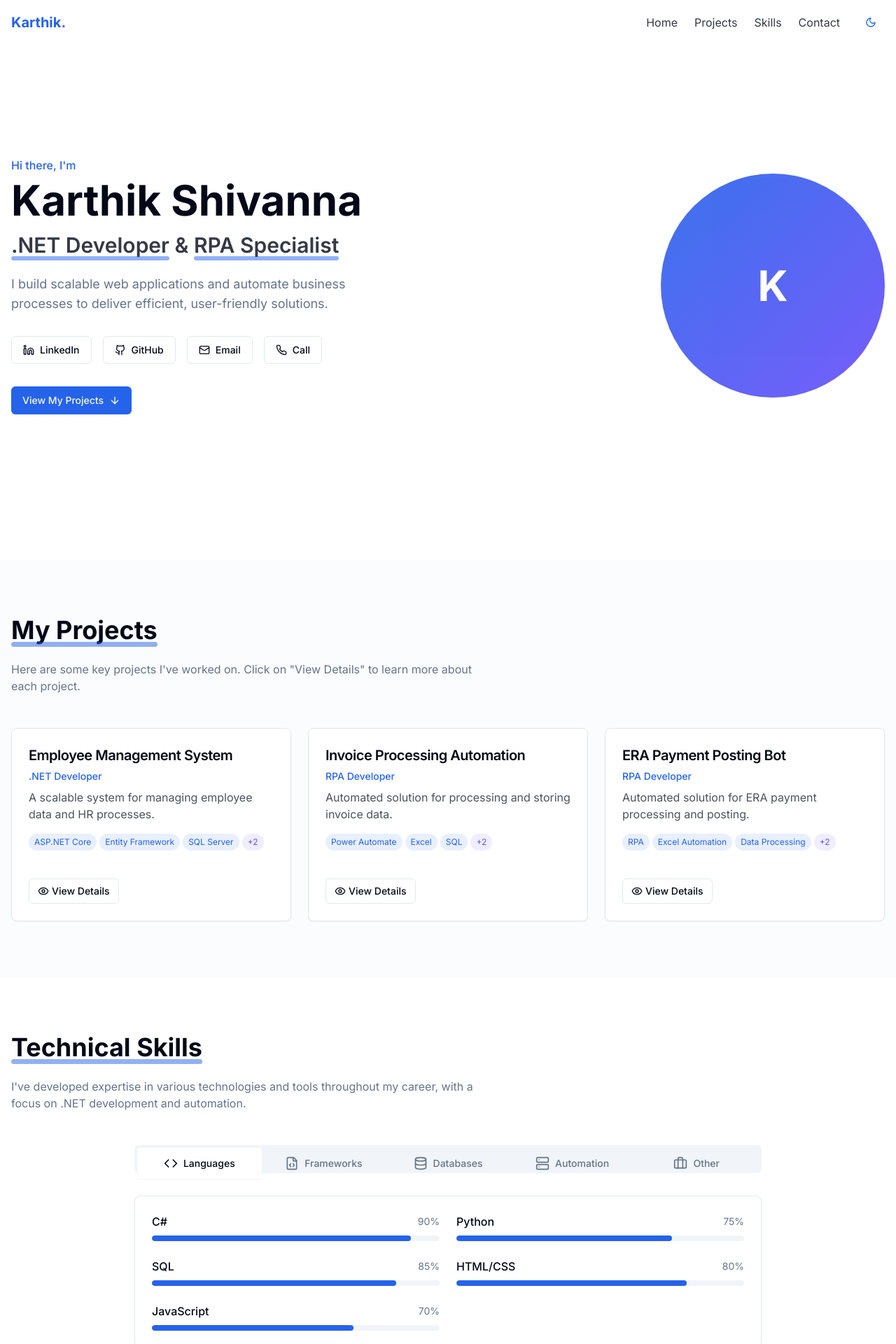
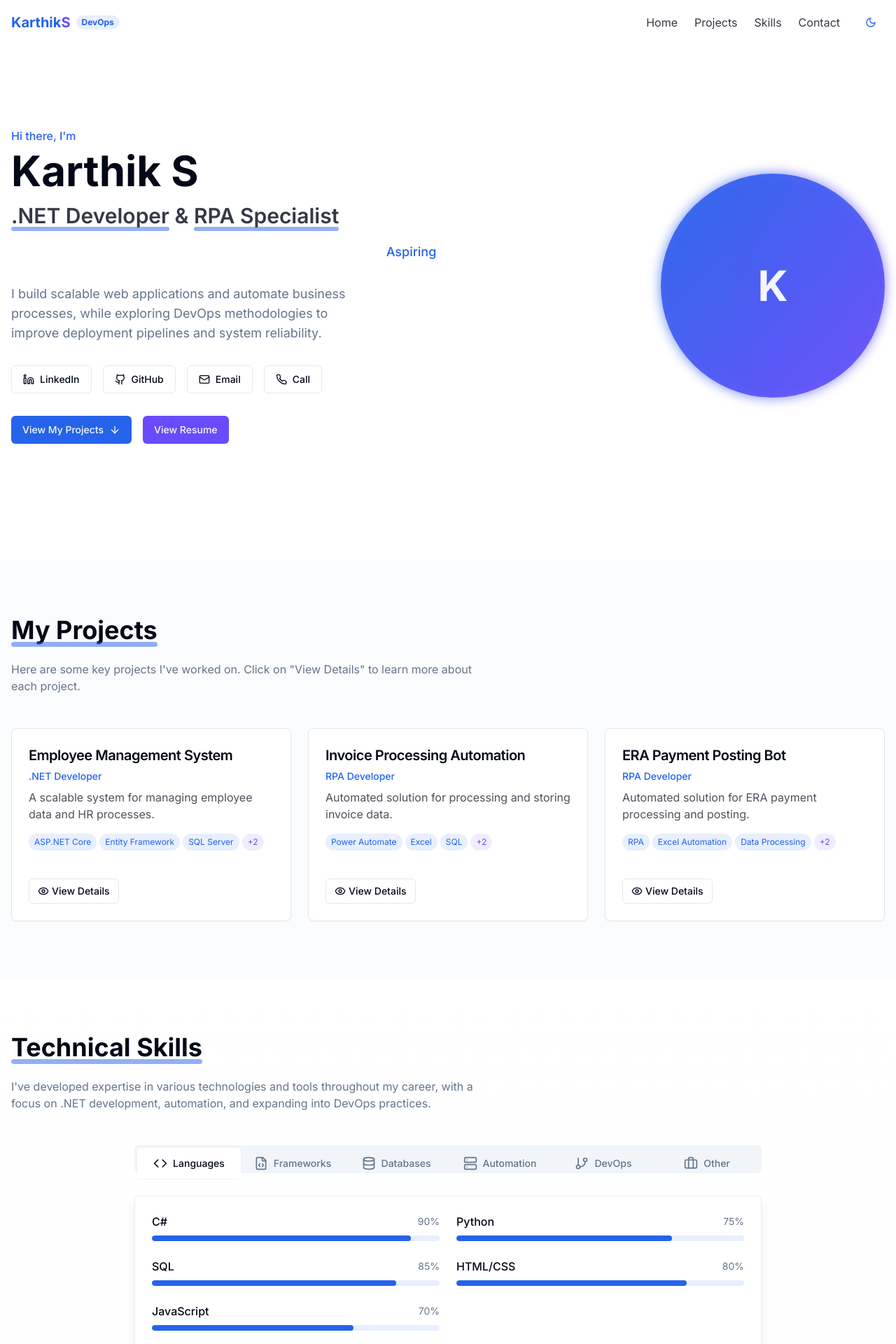
Before and after one commit to karthik0932/karthik0932, a React (Vite) app: page / in a window 1280 px wide. Shown: the top 1920 px of the page at 70% size. Built offline with nearby package versions, Linux system fonts and the light colour scheme.

Commit message:
Refactor: Improve UI and add new features
Implement hover effects, add a tagline, include DevOps skills, and improve responsiveness.

```diff
--- a/src/components/Hero.tsx
+++ b/src/components/Hero.tsx
@@ -2,6 +2,14 @@
 import React from 'react';
 import { ArrowDown, Github, Linkedin, Mail, Phone } from 'lucide-react';
 import { Button } from '@/components/ui/button';
+import {
+  Tooltip,
+  TooltipContent,
+  TooltipProvider,
+  TooltipTrigger,
+} from "@/components/ui/tooltip";
+import { HoverCard, HoverCardContent, HoverCardTrigger } from "@/components/ui/hover-card";
+import { cn } from '@/lib/utils';
 
 const Hero: React.FC = () => {
   return (
@@ -11,13 +19,25 @@ const Hero: React.FC = () => {
           <div className="order-2 md:order-1 animate-fade-in">
             <p className="text-primary font-medium mb-2">Hi there, I'm</p>
             <h1 className="text-4xl md:text-5xl lg:text-6xl font-bold mb-4">
-              Karthik Shivanna
+              Karthik S
             </h1>
-            <h2 className="text-2xl md:text-3xl font-semibold text-foreground/80 mb-6">
+            <h2 className="text-2xl md:text-3xl font-semibold text-foreground/80 mb-3">
               <span className="highlight">.NET Developer</span> & <span className="highlight">RPA Specialist</span>
             </h2>
+
+            <div className="relative overflow-hidden w-full py-2 mb-6">
+              <div className="animate-marquee whitespace-nowrap">
+                <span className="text-lg text-primary font-medium mx-4">Aspiring DevOps Engineer</span>
+                <span className="text-lg text-muted-foreground mx-4">Building Scalable Solutions</span>
+                <span className="text-lg text-primary font-medium mx-4">Automating Workflows</span>
+                <span className="text-lg text-muted-foreground mx-4">Optimizing Deployments</span>
+                <span className="text-lg text-primary font-medium mx-4">Bridging Development & Operations</span>
+              </div>
+            </div>
+
             <p className="text-muted-foreground text-lg mb-8 max-w-lg">
-              I build scalable web applications and automate business processes to deliver efficient, user-friendly solutions.
+              I build scalable web applications and automate business processes, while exploring
+              DevOps methodologies to improve deployment pipelines and system reliability.
             </p>
 
             <div className="flex flex-wrap gap-4 mb-8">
@@ -33,31 +53,58 @@ const Hero: React.FC = () => {
                   GitHub
                 </Button>
               </a>
+
+              <HoverCard>
+                <HoverCardTrigger asChild>
                   <a href="mailto:karthiks9066@gmail.com">
                     <Button variant="outline" className="flex items-center gap-2">
                       <Mail className="h-4 w-4" />
                       Email
                     </Button>
                   </a>
+                </HoverCardTrigger>
+                <HoverCardContent className="w-auto">
+                  <p className="text-sm font-medium">karthiks9066@gmail.com</p>
+                </HoverCardContent>
+              </HoverCard>
+
+              <HoverCard>
+                <HoverCardTrigger asChild>
                   <a href="tel:9066263802">
                     <Button variant="outline" className="flex items-center gap-2">
                       <Phone className="h-4 w-4" />
                       Call
                     </Button>
                   </a>
+                </HoverCardTrigger>
+                <HoverCardContent className="w-auto">
+                  <p className="text-sm font-medium">9066263802</p>
+                </HoverCardContent>
+              </HoverCard>
             </div>
 
+            <div className="flex gap-4">
               <a href="#projects">
                 <Button className="flex items-center gap-2">
                   View My Projects
                   <ArrowDown className="h-4 w-4" />
                 </Button>
               </a>
+
+              <a href="/lovable-uploads/e0bee2f0-e32b-43b6-8cd6-6814204a06a3.png" target="_blank" rel="noopener noreferrer">
+                <Button variant="secondary" className="flex items-center gap-2">
+                  View Resume
+                </Button>
+              </a>
+            </div>
           </div>
 
           <div className="order-1 md:order-2 flex justify-center md:justify-end animate-fade-in" style={{ animationDelay: '0.2s' }}>
-            <div className="w-64 h-64 md:w-80 md:h-80 rounded-full bg-gradient-to-br from-primary to-secondary opacity-90 flex items-center justify-center text-white text-6xl font-bold">
+            <div className="relative group">
+              <div className="absolute -inset-0.5 bg-gradient-to-r from-primary to-secondary rounded-full blur opacity-60 group-hover:opacity-100 transition duration-1000 group-hover:duration-200 animate-pulse"></div>
+              <div className="w-64 h-64 md:w-80 md:h-80 rounded-full bg-gradient-to-br from-primary to-secondary opacity-90 flex items-center justify-center text-white text-6xl font-bold relative">
                 K
+              </div>
             </div>
           </div>
         </div>
--- a/src/components/Navbar.tsx
+++ b/src/components/Navbar.tsx
@@ -35,8 +35,10 @@ const Navbar: React.FC = () => {
       scrolled ? "bg-background/90 backdrop-blur-sm shadow-sm" : "bg-transparent"
     )}>
       <div className="container mx-auto px-4 py-3 flex justify-between items-center">
-        <a href="#home" className="text-xl font-bold text-primary">
-          Karthik<span className="text-secondary">.</span>
+        <a href="#home" className="text-xl font-bold flex items-center">
+          <span className="text-primary">Karthik</span>
+          <span className="text-secondary">S</span>
+          <span className="ml-2 text-xs py-0.5 px-2 rounded-full bg-primary/10 text-primary">DevOps</span>
         </a>
 
         {/* Desktop Navigation */}
@@ -46,9 +48,10 @@ const Navbar: React.FC = () => {
               <li key={link.name}>
                 <a
                   href={link.href}
-                  className="text-foreground/80 hover:text-primary transition-colors duration-200"
+                  className="text-foreground/80 hover:text-primary transition-colors duration-200 relative group"
                 >
                   {link.name}
+                  <span className="absolute -bottom-1 left-0 w-0 h-0.5 bg-primary transition-all duration-300 group-hover:w-full"></span>
                 </a>
               </li>
             ))}
--- a/src/components/Skills.tsx
+++ b/src/components/Skills.tsx
@@ -2,7 +2,7 @@
 import React from 'react';
 import { Card, CardContent } from '@/components/ui/card';
 import { Tabs, TabsContent, TabsList, TabsTrigger } from '@/components/ui/tabs';
-import { Code, Database, Server, FileCode, Briefcase } from 'lucide-react';
+import { Code, Database, Server, FileCode, Briefcase, Cloud, GitBranch, Terminal } from 'lucide-react';
 
 interface Skill {
   name: string;
@@ -58,6 +58,18 @@ const Skills: React.FC = () => {
       ]
     },
     {
+      name: "DevOps",
+      icon: <GitBranch className="h-5 w-5" />,
+      skills: [
+        { name: "CI/CD Pipelines", level: 70 },
+        { name: "Docker", level: 65 },
+        { name: "Git/GitHub", level: 80 },
+        { name: "Azure DevOps", level: 75 },
+        { name: "Infrastructure as Code", level: 65 },
+        { name: "Monitoring & Logging", level: 70 },
+      ]
+    },
+    {
       name: "Other",
       icon: <Briefcase className="h-5 w-5" />,
       skills: [
@@ -68,17 +80,17 @@ const Skills: React.FC = () => {
   ];
 
   return (
-    <section id="skills" className="py-20">
+    <section id="skills" className="py-20 bg-gradient-to-b from-background to-accent/10">
       <div className="container mx-auto px-4">
         <h2 className="section-title">
           <span className="highlight">Technical Skills</span>
         </h2>
         <p className="text-muted-foreground mb-12 max-w-2xl">
-          I've developed expertise in various technologies and tools throughout my career, with a focus on .NET development and automation.
+          I've developed expertise in various technologies and tools throughout my career, with a focus on .NET development, automation, and expanding into DevOps practices.
         </p>
 
         <Tabs defaultValue={skillCategories[0].name} className="w-full max-w-4xl mx-auto">
-          <TabsList className="grid grid-cols-2 md:grid-cols-5 mb-8">
+          <TabsList className="grid grid-cols-2 sm:grid-cols-3 md:grid-cols-6 mb-8">
             {skillCategories.map((category) => (
               <TabsTrigger key={category.name} value={category.name} className="flex items-center gap-2 py-3">
                 {category.icon}
@@ -89,7 +101,7 @@ const Skills: React.FC = () => {
 
           {skillCategories.map((category) => (
             <TabsContent key={category.name} value={category.name} className="animate-fade-in">
-              <Card>
+              <Card className="border border-primary/10 shadow-lg">
                 <CardContent className="pt-6">
                   <div className="grid grid-cols-1 md:grid-cols-2 gap-6">
                     {category.skills.map((skill, index) => (
@@ -98,7 +110,7 @@ const Skills: React.FC = () => {
                           <h4 className="font-medium">{skill.name}</h4>
                           <span className="text-sm text-muted-foreground">{skill.level}%</span>
                         </div>
-                        <div className="skill-bar">
+                        <div className="skill-bar bg-primary/10">
                           <div
                             className="skill-progress transition-all duration-1000"
                             style={{ width: `${skill.level}%`, transitionDelay: `${index * 100}ms` }}
--- a/src/index.css
+++ b/src/index.css
@@ -109,3 +109,18 @@
     @apply h-full bg-primary rounded-full;
   }
 }
+
+@keyframes marquee {
+  0% {
+    transform: translateX(100%);
+  }
+  100% {
+    transform: translateX(-100%);
+  }
+}
+
+.animate-marquee {
+  display: inline-block;
+  white-space: nowrap;
+  animation: marquee 20s linear infinite;
+}
```
Also changed, not shown: src/components/Contact.tsx (+19 -6 lines), public/lovable-uploads/e0bee2f0-e32b-43b6-8cd6-6814204a06a3.png (added). Lines whose indentation alone changed are shown as unchanged.
